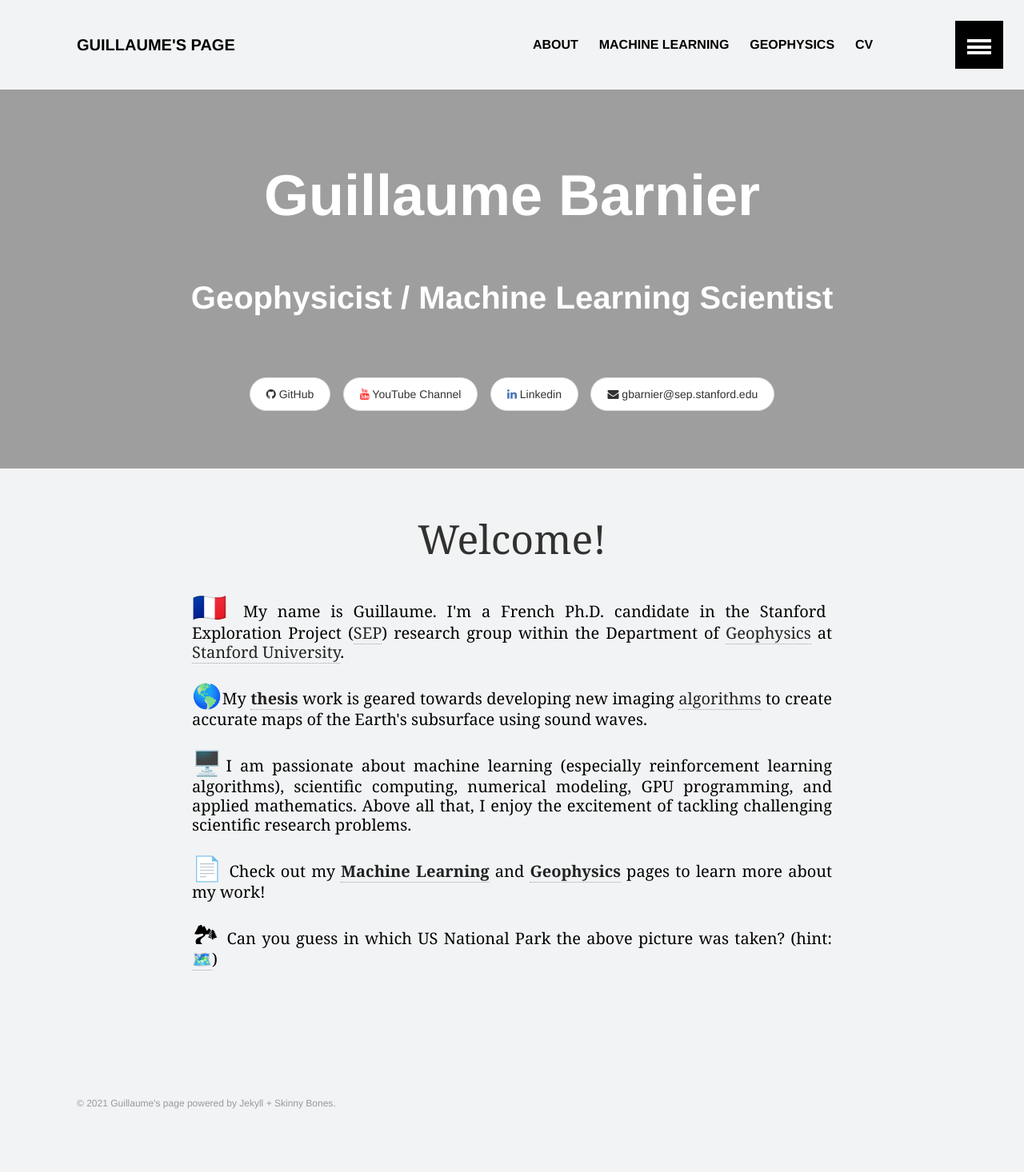
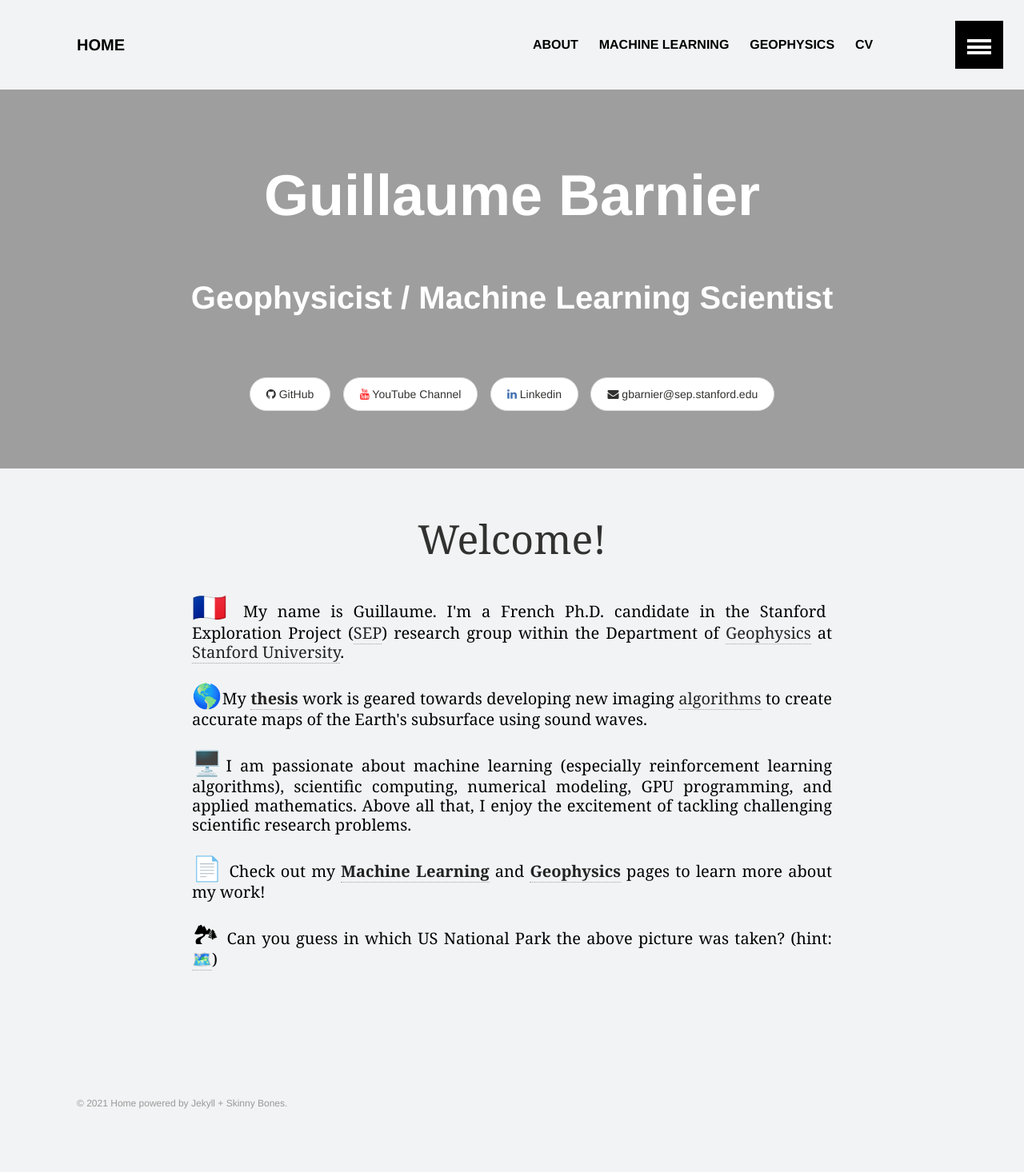
Before and after one commit to gbarnier/gbarnier.github.io, a Jekyll site: the page built from index.md, in a window 1280 px wide. Shown: the whole page at 80% size. Built offline with Jekyll 4.4.1, drawn with Linux system fonts in a browser that asks for light colours.

Commit message:
Update _config.yml

```diff
--- a/_config.yml
+++ b/_config.yml
@@ -1,6 +1,6 @@
 # Site wide configuration
 
-title: "Guillaume's page"
+title: "Home"
 description: "This is a description of my awesome site."
 logo: # 120x120 px default image used for Twitter summary card
 teaser: # 400x250 px default teaser image used in image archive grid
```
